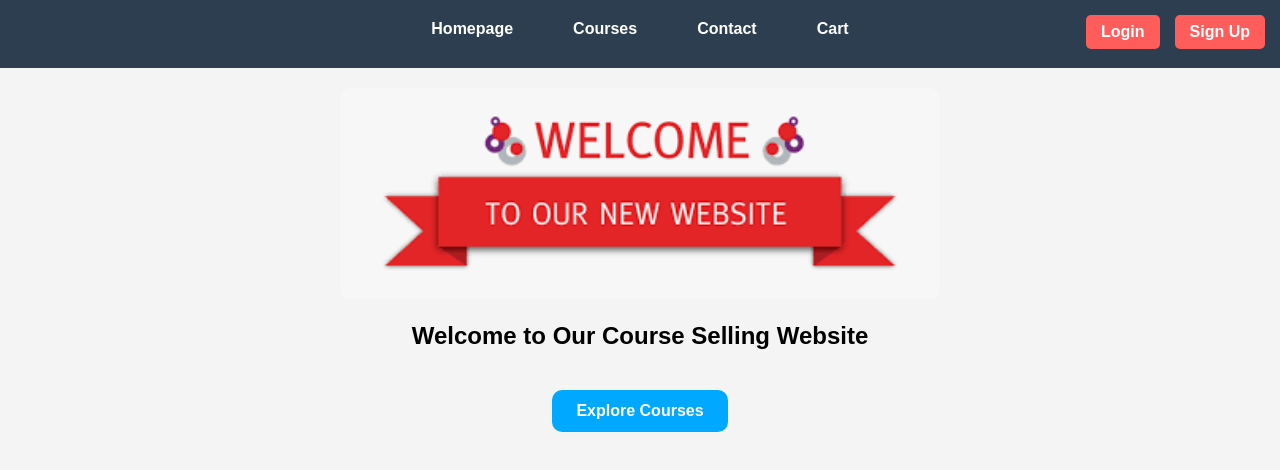
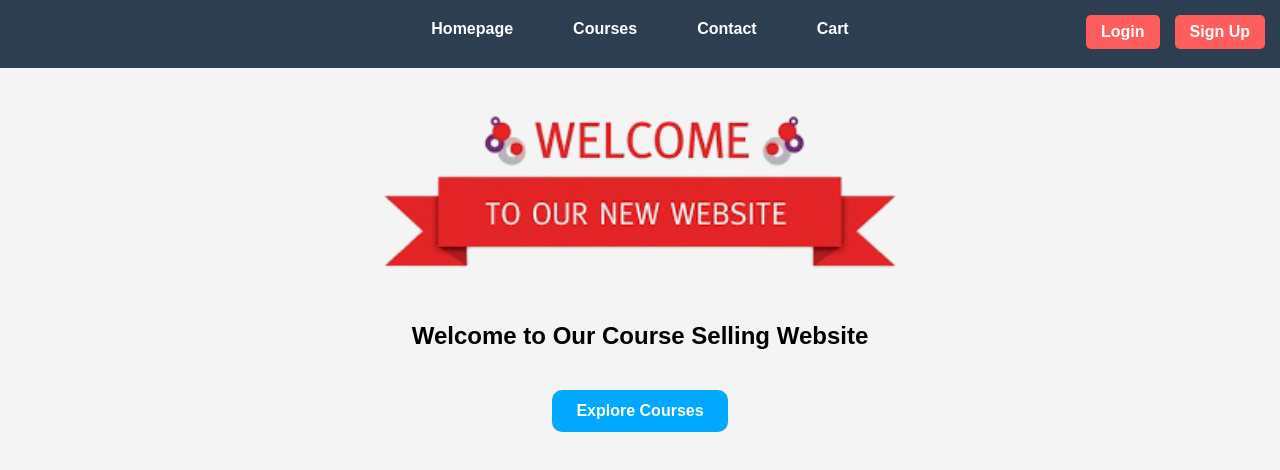
Before and after one commit to VirpalsinhChavda21/Techplement, a plain HTML site: page index.html in a window 1280 px wide. Drawn offline with Linux system fonts and the light colour scheme.

Commit message:
homepage updated

```diff
--- a/index.html
+++ b/index.html
@@ -23,7 +23,7 @@
     </header>
 
     <section id="home" class="content-section">
-        <img src="images/homepage.png" alt="Homepage Image" class="hero-image">
+        <img src="images/homepage1.png" alt="Homepage Image" class="hero-image">
         <h1>Welcome to Our Course Selling Website</h1>
         <button onclick="navigateTo('Courses')" class="home-button">Explore Courses</button>
     </section>
```
Also changed, not shown: images/homepage.jpg (deleted), images/homepage1.png (added).
